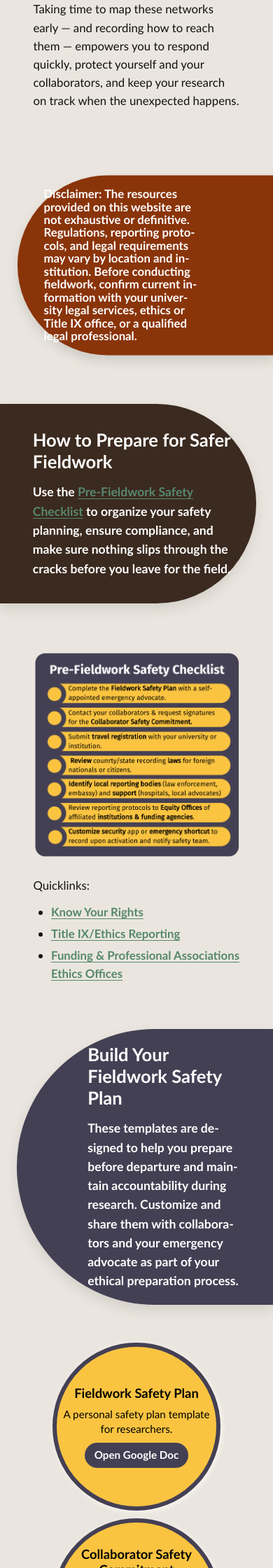
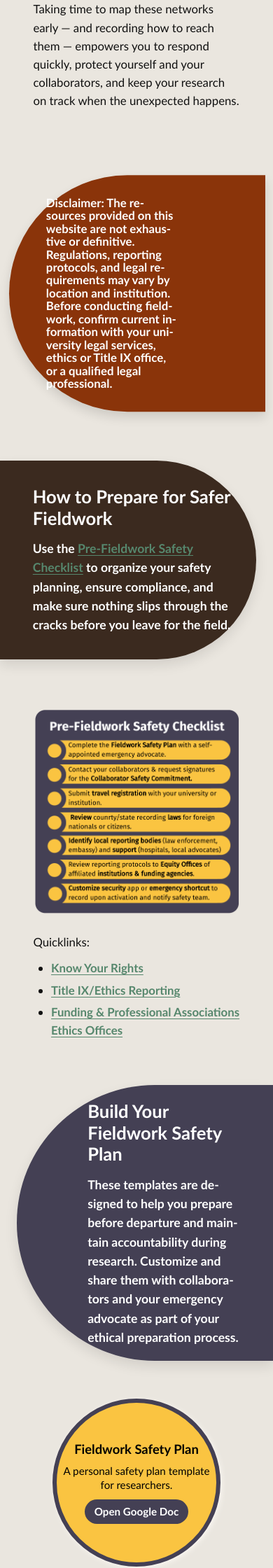
Before and after one commit to AnthroSafetyWarrior/GoldenTrowelProject, a Jekyll site: the page built from _pages/preparing.html, in a window 390 px wide. Shown: the part 1413-3653 px from the top of the page at 70% size. Built offline with Jekyll 4.4.1, drawn with Linux system fonts in a browser that asks for light colours.

Commit message:
updating name

```diff
--- a/_layouts/default.html
+++ b/_layouts/default.html
@@ -811,11 +811,11 @@
 
   .pillhead.pill--clip-right.pill--disclaimer{
     /* compact pill */
-    --pillhead-pad-y: clamp(1.05em, 3.6vw, 1.3em);
-    --pillhead-pad-x: clamp(0.9em, 3.6vw, 1.2em);
+    --pill-pad-x:  clamp(16px, 4.5vw, 22px);
+    --pill-pad-y:  clamp(20px, 5.5vw, 28px);
 
     /* wrap sooner */
-    max-inline-size: clamp(28ch, 76vw, 36ch);
+    max-inline-size: clamp(24ch, 70vw, 30ch);
     text-wrap: pretty;
     overflow-wrap: anywhere;
     hyphens: auto;
```
